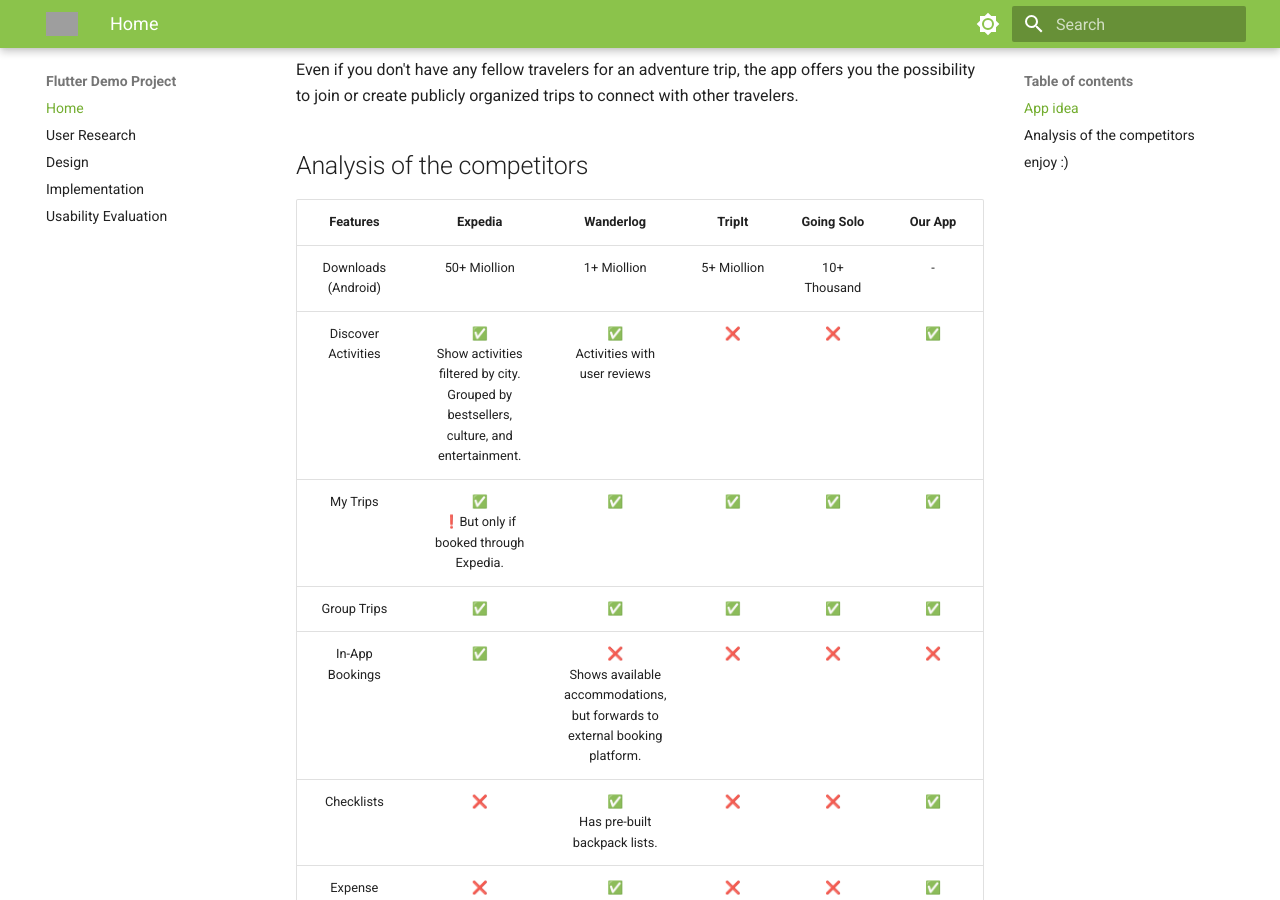
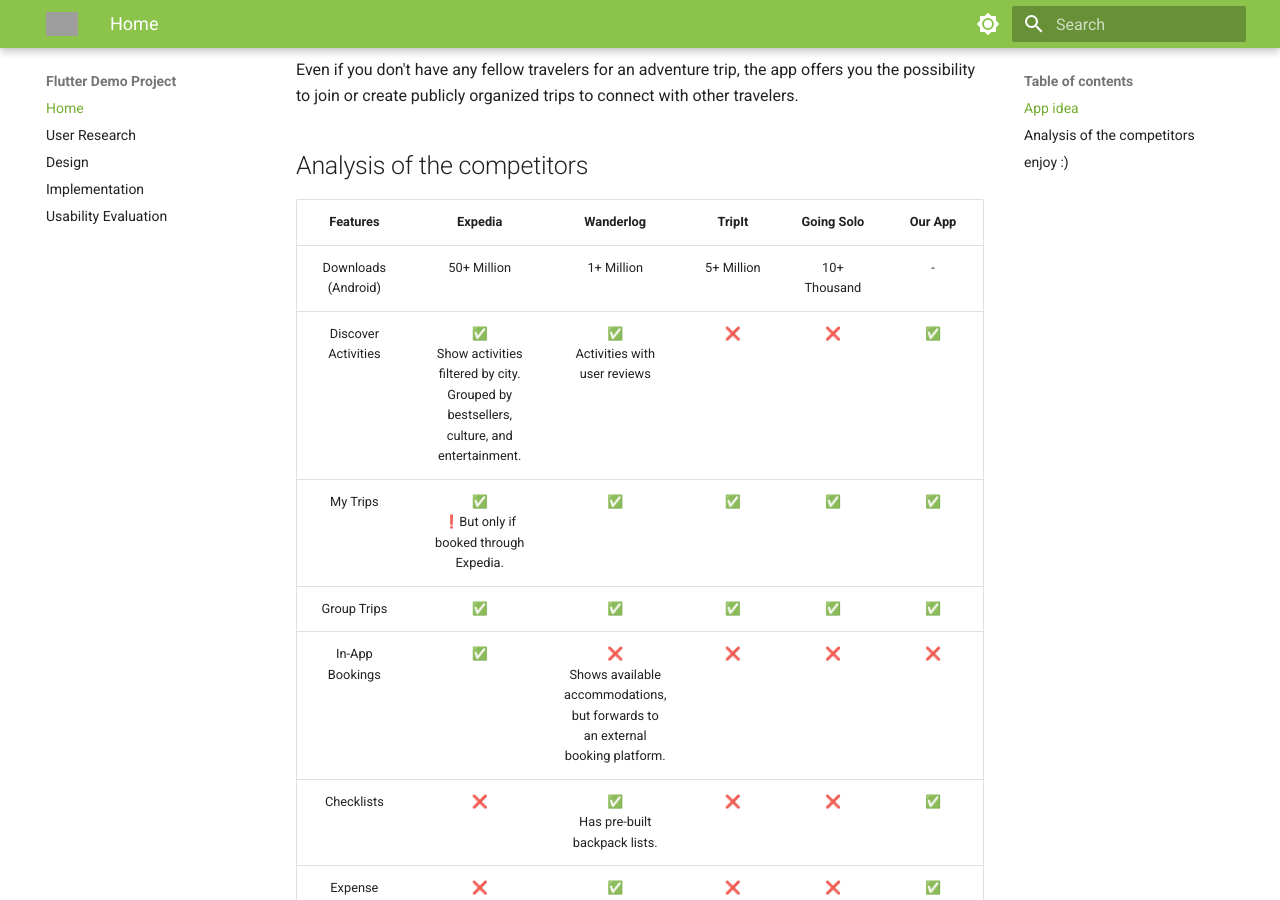
Before and after one commit to antebrl/travel-link, an MkDocs documentation site: the page built from docs/index.md, in a window 1280 px wide and 900 px high, scrolled down 628 px. Built offline with MkDocs 1.6.1 and Material for MkDocs 9.7.7, drawn with Linux system fonts in a browser that asks for light colours; grey boxes are pictures that could not be loaded.

Commit message:
docs: fix spelling mistakes

```diff
--- a/docs/index.md
+++ b/docs/index.md
@@ -21,11 +21,11 @@
 
 | Features | Expedia | Wanderlog | TripIt | Going Solo | Our App |
 | :------: | :---------: | :------: | :------: | :------: | :------: |
-| Downloads (Android) | 50+ Miollion | 1+ Miollion | 5+ Miollion | 10+ Thousand | - |
+| Downloads (Android) | 50+ Million | 1+ Million | 5+ Million | 10+ Thousand | - |
 | Discover Activities | ✅<br>Show activities filtered by city. Grouped by bestsellers, culture, and entertainment. | ✅<br>Activities with user reviews | ❌ | ❌ | ✅ |
 | My Trips  | ✅<br>❗But only if booked through Expedia. | ✅ | ✅ | ✅ | ✅ |
 | Group Trips | ✅ | ✅ | ✅ | ✅ | ✅ |
-| In-App Bookings | ✅ | ❌<br>Shows available accommodations, but forwards to external booking platform. | ❌ | ❌ | ❌ |
+| In-App Bookings | ✅ | ❌<br>Shows available accommodations, but forwards to an external booking platform. | ❌ | ❌ | ❌ |
 | Checklists | ❌ | ✅<br>Has pre-built backpack lists. | ❌ | ❌ | ✅ |
 | Expense Plannung | ❌ | ✅<br>Assign expenses to planned activities. | ❌ | ❌ | ✅ |
 | Itineraries | ✅<br>Assign activities to a specific day. | ❌ | ✅<br>See trip progress. | ❌ | ✅ |
```
